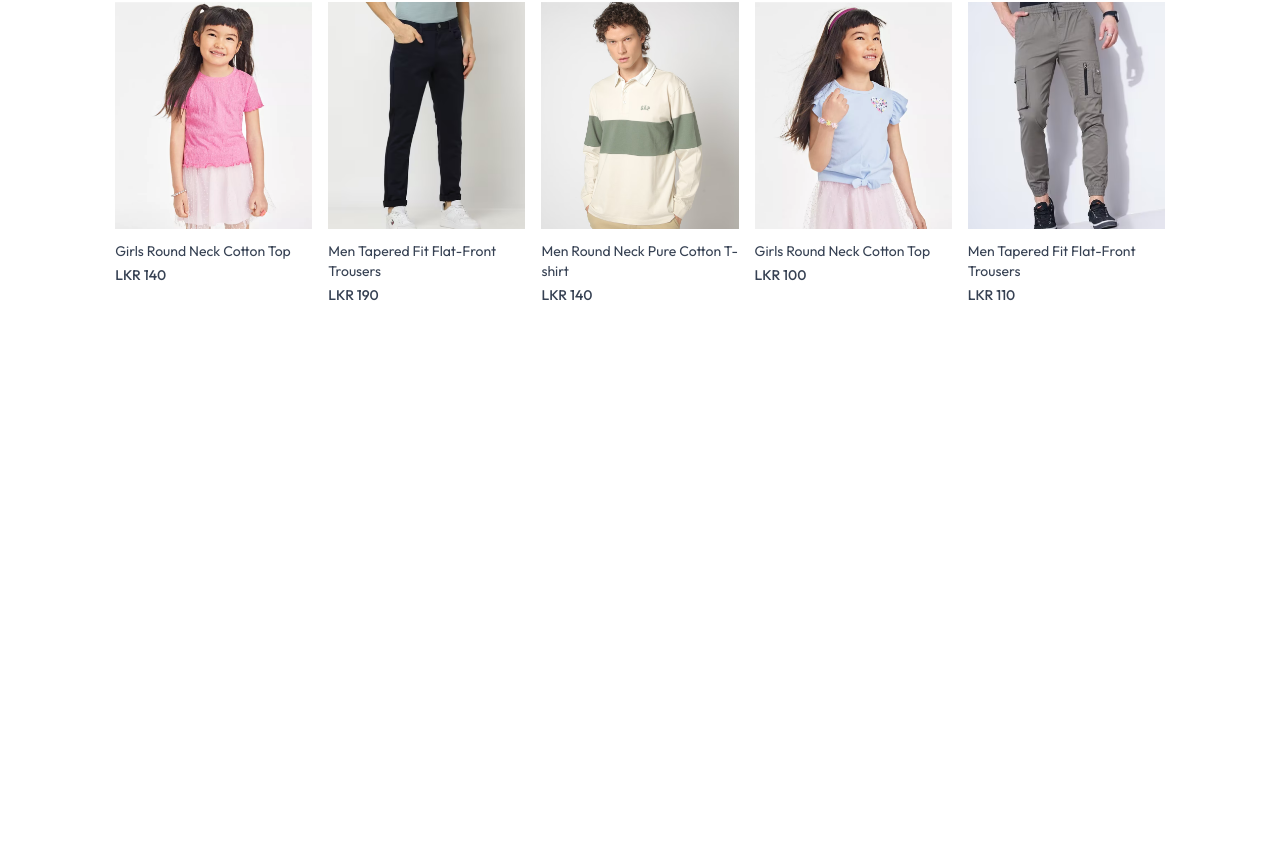
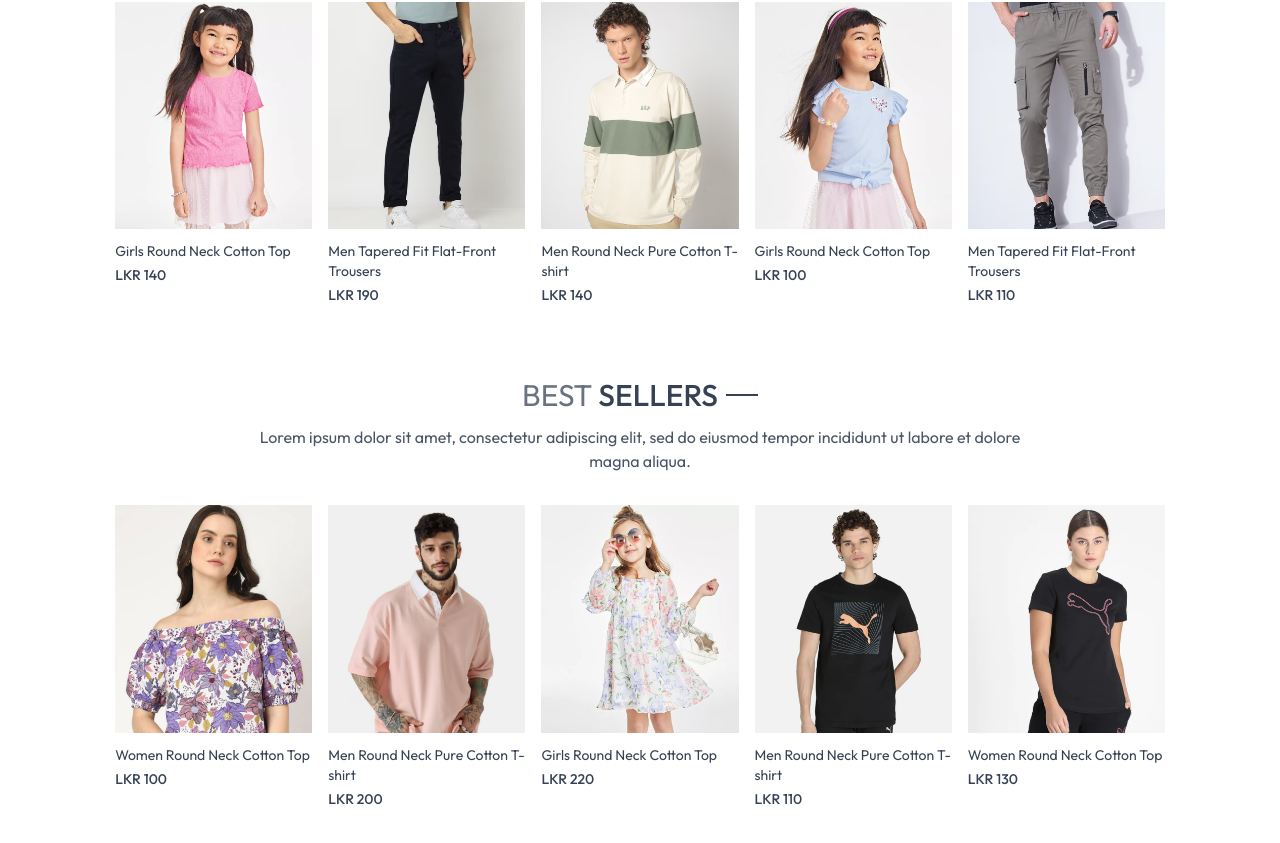
Before and after one commit to mmohashik/E-Commerce, a React (Vite) app in the folder frontend/: page / in a window 1280 px wide. Shown: the part 1028-1871 px from the top of the page. Before the commit the page ends 1373 px from the top, so only its background shows below. Built offline with nearby package versions, Linux system fonts and the light colour scheme.

Commit message:
added best sellers to home page

```diff
--- /dev/null
+++ b/frontend/src/components/BestSeller.jsx
@@ -0,0 +1,45 @@
+import React, { useContext, useState, useEffect } from 'react';
+import { ShopContext } from '../context/shopContext';
+import Title from './Title'; // Ensure Title is imported
+import ProductItem from './ProductItem'; // Ensure ProductItem is imported
+
+const BestSeller = () => {
+  const { products } = useContext(ShopContext);
+  const [bestSeller, setBestSeller] = useState([]);
+
+  useEffect(() => {
+    if (products && Array.isArray(products)) {
+      const bestProduct = products.filter((item) => item.bestseller);
+      setBestSeller(bestProduct.slice(0, 5));
+    }
+  }, [products]);
+
+  return (
+    <div className="my-10">
+      <div className="text-center text-3xl py-8">
+        <Title text1="BEST" text2="SELLERS" />
+        <p className="w-3/4 m-auto text-xs sm:text-sm md:text-base text-gray-600">
+          Lorem ipsum dolor sit amet, consectetur adipiscing elit, sed do eiusmod tempor incididunt ut labore et dolore magna aliqua.
+        </p>
+      </div>
+
+      <div className="grid grid-cols-2 sm:grid-cols-3 md:grid-cols-4 lg:grid-cols-5 gap-4 gap-y-6">
+        {bestSeller.length > 0 ? (
+          bestSeller.map((item, index) => (
+            <ProductItem
+              key={item._id || index} // Use unique _id if available
+              id={item._id}
+              image={item.image}
+              name={item.name}
+              price={item.price}
+            />
+          ))
+        ) : (
+          <p className="col-span-full text-center text-gray-500">No best sellers available.</p>
+        )}
+      </div>
+    </div>
+  );
+};
+
+export default BestSeller;
--- a/frontend/src/components/LatestCollection.jsx
+++ b/frontend/src/components/LatestCollection.jsx
@@ -1,6 +1,6 @@
 import React, { useContext, useState, useEffect } from 'react';
 import Title from './Title';
-import { ShopContext } from '../context/ShopContext';
+import { ShopContext } from '../context/shopContext';
 import ProductItem from '../components/ProductItem';
 
 const LatestCollection = () => {
--- a/frontend/src/pages/Home.jsx
+++ b/frontend/src/pages/Home.jsx
@@ -1,12 +1,14 @@
 import React from 'react'
 import Slider from '../components/Slider'
 import LatestCollection from '../components/LatestCollection'
+import BestSeller from '../components/BestSeller'
 
 const Home = () => {
   return (
     <div>
       <Slider />
       <LatestCollection />
+      <BestSeller />
     </div>
   )
 }
```
